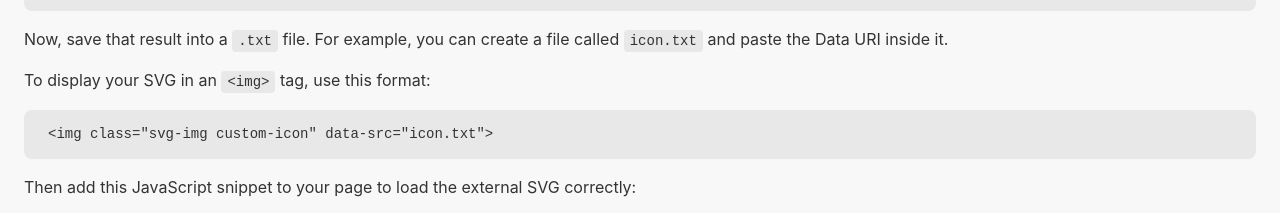
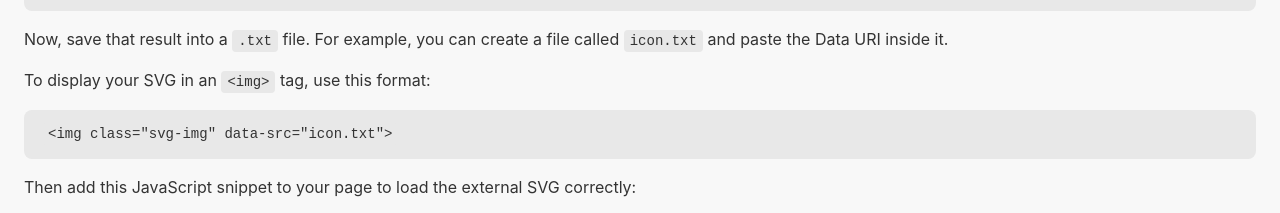
Before and after one commit to ilyasbrahim520/SVG-TO-DATA-URI-BY-W-ilyas, a plain HTML site: page index.html in a window 1280 px wide. Shown: the part 1930-2143 px from the top of the page. Drawn offline with Linux system fonts and the light colour scheme.

Commit message:
Update index.html

```diff
--- a/index.html
+++ b/index.html
@@ -154,7 +154,7 @@
   </p>
 
   <p>To display your SVG in an <code>&lt;img&gt;</code> tag, use this format:</p>
-  <pre><code>&lt;img class="svg-img custom-icon" data-src="icon.txt"&gt;</code></pre>
+  <pre><code>&lt;img class="svg-img" data-src="icon.txt"&gt;</code></pre>
 
   <p>
     Then add this JavaScript snippet to your page to load the external SVG correctly:
```
